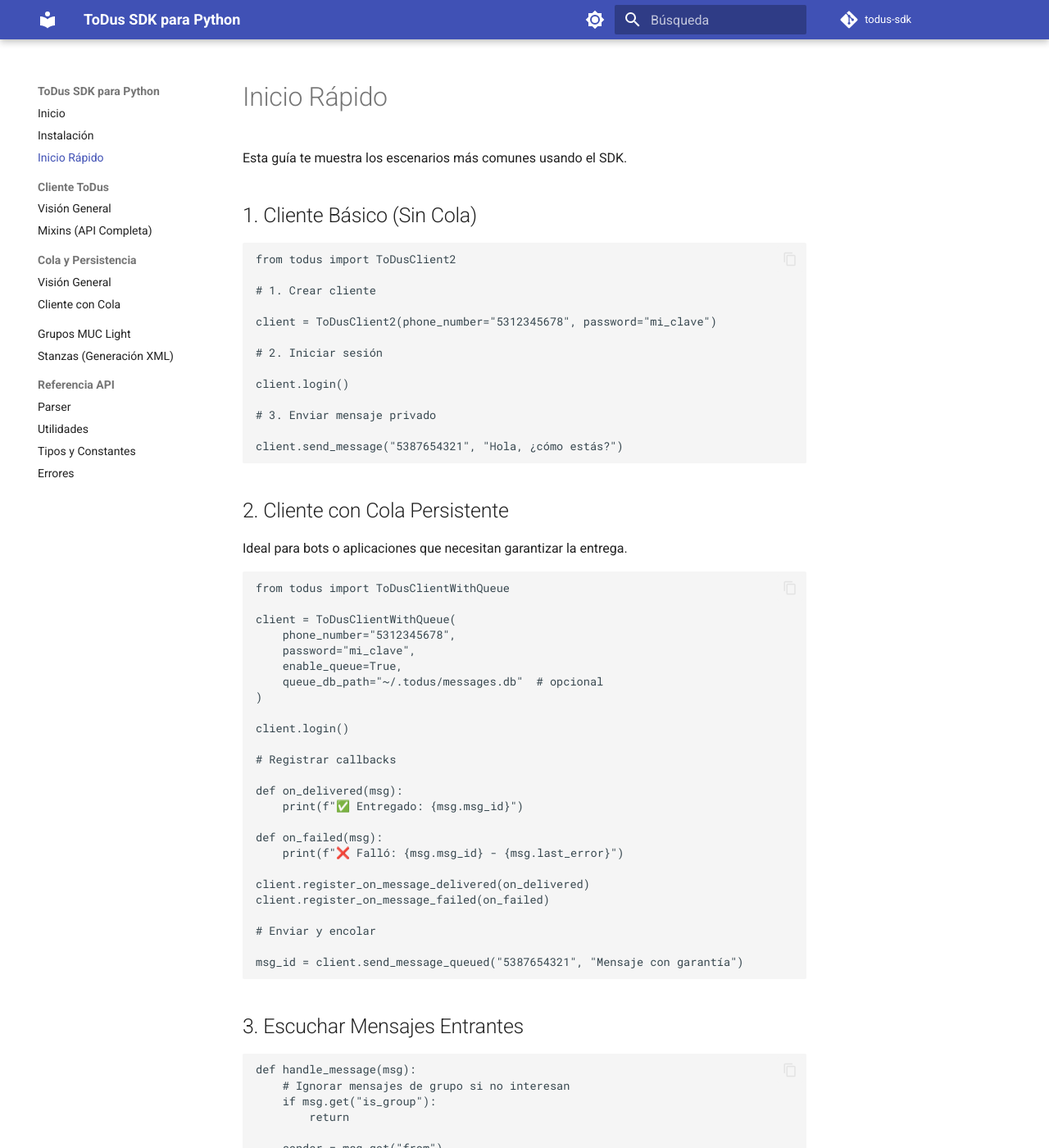
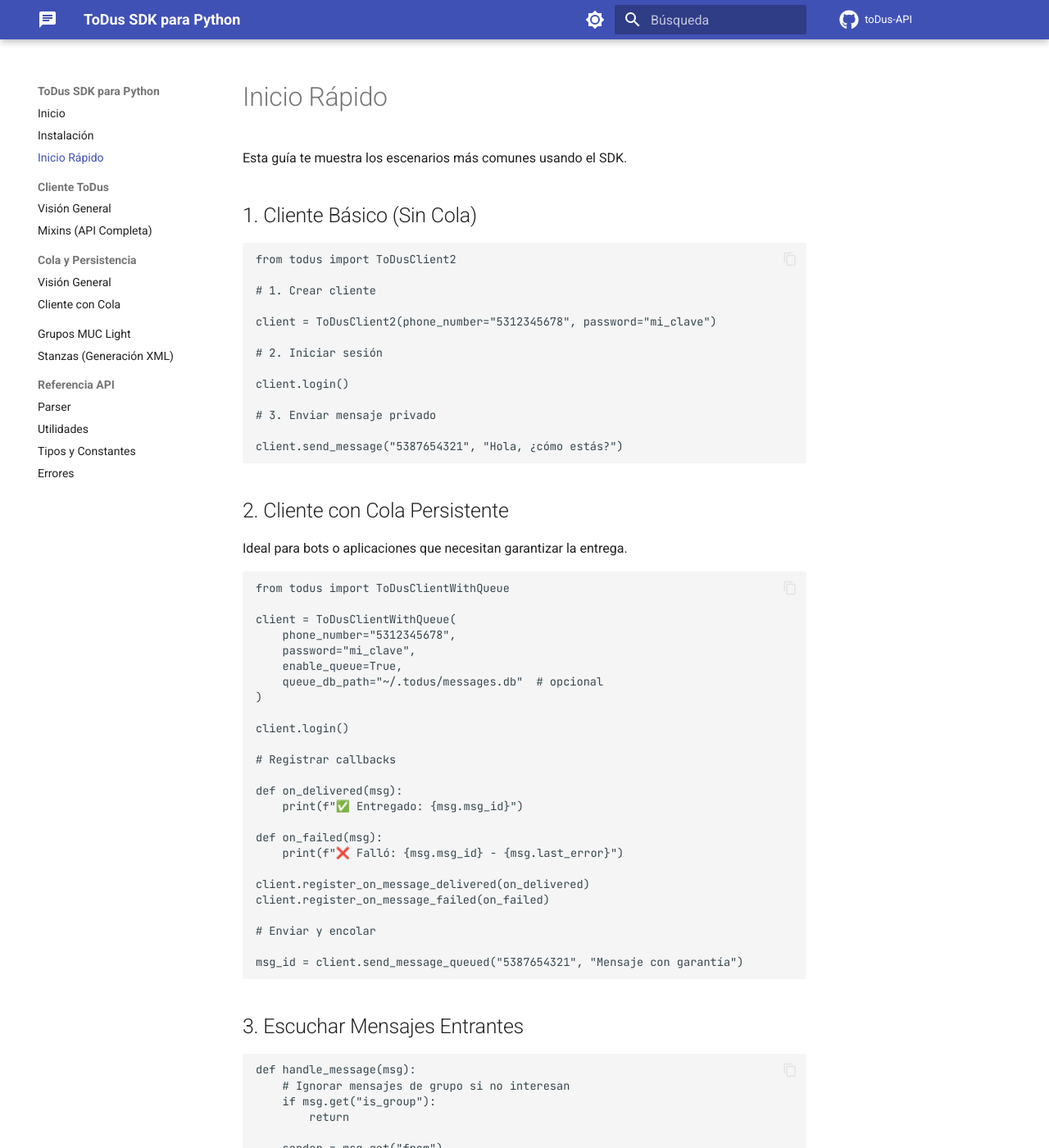
Before and after one commit to nyxthor-dev/toDus-SDK, an MkDocs documentation site: the page built from docs/quickstart.md, in a window 1280 px wide and 1400 px high. Shown: the whole window at 82% size. Built offline with MkDocs 1.6.1 and Material for MkDocs 9.7.7, drawn with Linux system fonts in a browser that asks for light colours; comment, search, counter and statistics services are not loaded.

Commit message:
Update mkdocs.yml

```diff
--- a/mkdocs.yml
+++ b/mkdocs.yml
@@ -1,41 +1,62 @@
 # mkdocs.yml
 site_name: ToDus SDK para Python
-site_description: Documentación oficial del SDK de ToDus para Python
+site_description: SDK oficial de ToDus para Python - Mensajería, grupos y más
 site_author: Comunidad ToDus
-repo_url: https://github.com/tu-usuario/todus-sdk
-repo_name: todus-sdk
+site_url: https://vm1008079-web.github.io/toDus-API/
+repo_url: https://github.com/vm1008079-web/toDus-API
+repo_name: toDus-API
 edit_uri: edit/main/docs/
 
 theme:
   name: material
   language: es
+
+  # === PALETA DE COLORES ===
   palette:
+    # Modo claro
     - scheme: default
-      primary: indigo
-      accent: indigo
+      primary: indigo        # Color principal (indigo, blue, cyan, teal, green, lime, amber, orange, deep-orange, red, pink, purple, deep-purple)
+      accent: indigo         # Color de acento
       toggle:
         icon: material/brightness-7
         name: Cambiar a modo oscuro
+
+    # Modo oscuro
     - scheme: slate
       primary: indigo
       accent: indigo
       toggle:
         icon: material/brightness-4
         name: Cambiar a modo claro
+
+  # === FUENTES ===
+  font:
+    text: Roboto
+    code: JetBrains Mono
+
+  # === ICONOS ===
+  icon:
+    logo: material/message-text   # Logo en la barra superior
+    repo: fontawesome/brands/github
+
+  # === CARACTERÍSTICAS ===
   features:
-    - navigation.instant
-    - navigation.tracking
-    - navigation.sections
-    - navigation.expand
-    - navigation.indexes
-    - toc.follow
-    - content.code.annotate
-    - content.code.copy
-    - search.highlight
-    - search.share
+    - navigation.instant          # Navegación instantánea sin recargar
+    - navigation.tracking         # Sigue la sección actual en la URL
+    - navigation.sections         # Secciones expandidas
+    - navigation.expand           # Expande todos los niveles
+    - navigation.indexes          # Índices en la navegación
+    - navigation.top              # Botón para volver arriba
+    - toc.follow                  # Tabla de contenido sigue al leer
+    - search.highlight            # Resalta resultados de búsqueda
+    - search.share                # Compartir resultados de búsqueda
+    - content.code.annotate       # Anotaciones en código
+    - content.code.copy           # Botón para copiar código
 
+# === PLUGINS ===
 plugins:
-  - search
+  - search:
+      lang: es
   - mkdocstrings:
       handlers:
         python:
@@ -46,6 +67,7 @@
             merge_init_into_class: true
   - autorefs
 
+# === EXTENSIONES DE MARKDOWN ===
 markdown_extensions:
   - admonition
   - attr_list
@@ -59,7 +81,10 @@
   - pymdownx.tabbed:
       alternate_style: true
   - tables
+  - footnotes
+  - def_list
 
+# === NAVEGACIÓN ===
 nav:
   - Inicio: index.md
   - Instalación: installation.md
@@ -77,3 +102,17 @@
       - Utilidades: api/utils.md
       - Tipos y Constantes: api/types_constants.md
       - Errores: api/errors.md
+
+# === CSS Y JS EXTRA ===
+extra_css:
+  - stylesheets/extra.css
+
+# === SOCIAL (opcional) ===
+extra:
+  social:
+    - icon: fontawesome/brands/github
+      link: https://github.com/vm1008079-web/toDus-API
+      name: Repositorio en GitHub
+    - icon: fontawesome/brands/python
+      link: https://pypi.org/project/todus-sdk/
+      name: PyPI
```
